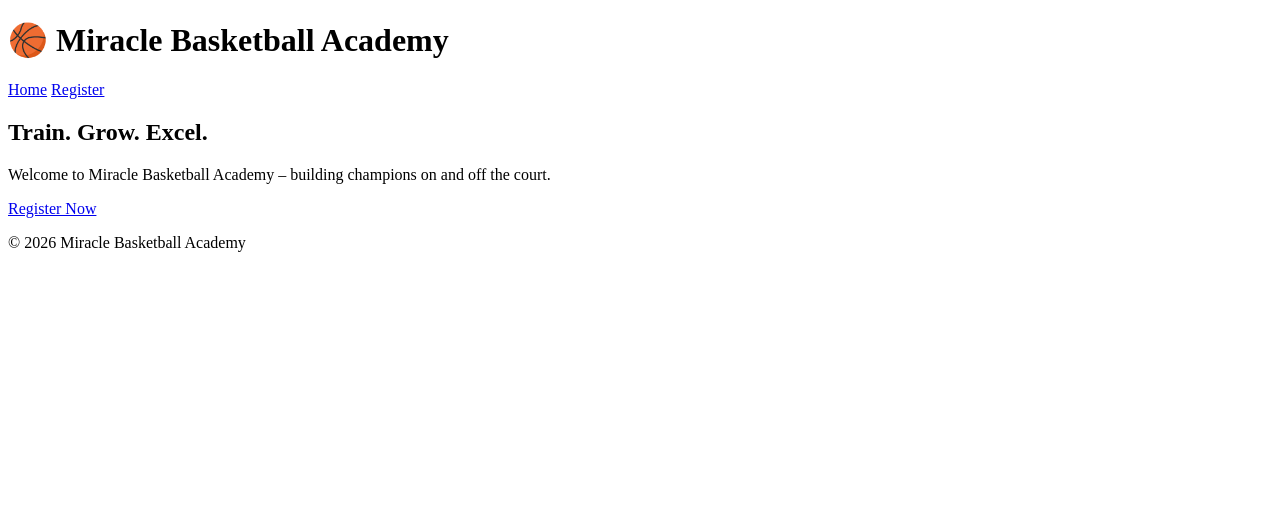
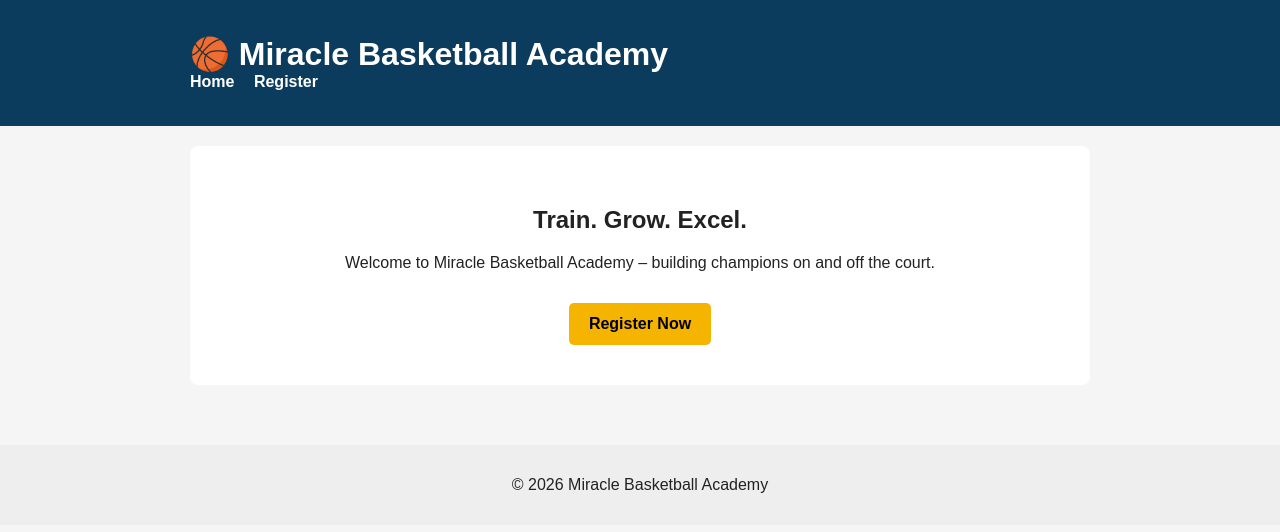
Before and after one commit to mccalsta/mballregistry, a Flask app: page / in a window 1280 px wide. Shown: the top 532 px of the page. Run offline with Flask 3, Linux system fonts and the light colour scheme.

Commit message:
Add basic CSS styles for layout and components

```diff
--- a/static/css/style.css
+++ b/static/css/style.css
@@ -1 +1,89 @@
-<CSS_CODE>
+body {
+    font-family: Arial, sans-serif;
+    margin: 0;
+    background: #f5f5f5;
+    color: #222;
+}
+
+.container {
+    max-width: 900px;
+    margin: auto;
+    padding: 20px;
+}
+
+.header {
+    background: #0b3c5d;
+    color: white;
+    padding: 15px 0;
+}
+
+.header h1 {
+    margin: 0;
+}
+
+.header nav a {
+    color: white;
+    margin-right: 15px;
+    text-decoration: none;
+    font-weight: bold;
+}
+
+.hero {
+    background: white;
+    padding: 40px;
+    text-align: center;
+    border-radius: 8px;
+}
+
+.btn {
+    display: inline-block;
+    background: #f4b400;
+    color: black;
+    padding: 12px 20px;
+    margin-top: 15px;
+    text-decoration: none;
+    border-radius: 5px;
+    font-weight: bold;
+}
+
+.form {
+    background: white;
+    padding: 25px;
+    border-radius: 8px;
+}
+
+.form label {
+    display: block;
+    margin-top: 10px;
+}
+
+.form input,
+.form select {
+    width: 100%;
+    padding: 10px;
+    margin-top: 5px;
+}
+
+.footer {
+    text-align: center;
+    padding: 15px;
+    margin-top: 40px;
+    background: #eee;
+}
+
+.flash {
+    background: #dff0d8;
+    padding: 10px;
+    border-radius: 5px;
+    margin-bottom: 15px;
+}
+
+table {
+    width: 100%;
+    border-collapse: collapse;
+}
+
+table th, table td {
+    padding: 10px;
+    border: 1px solid #ccc;
+}
```
